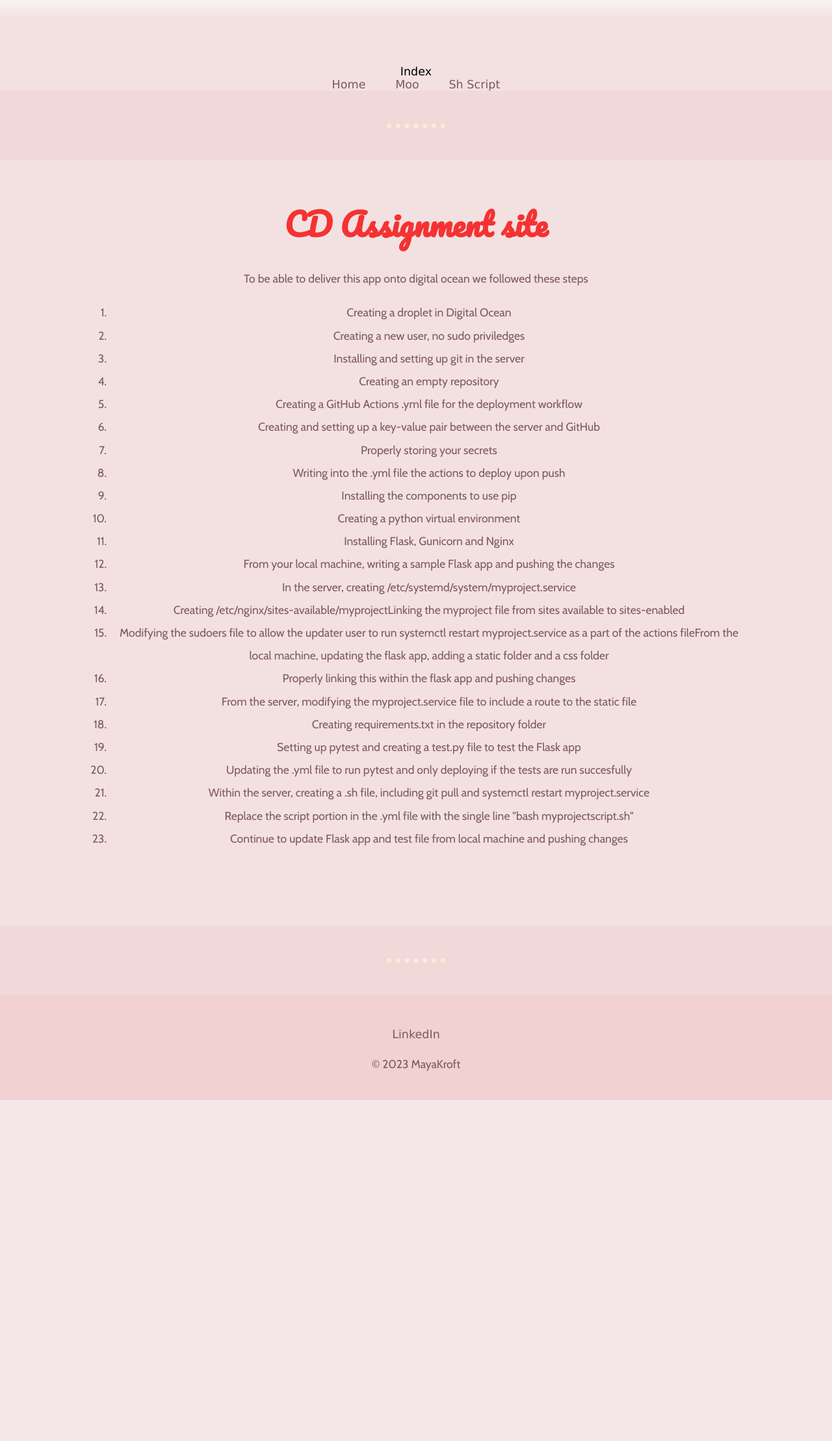
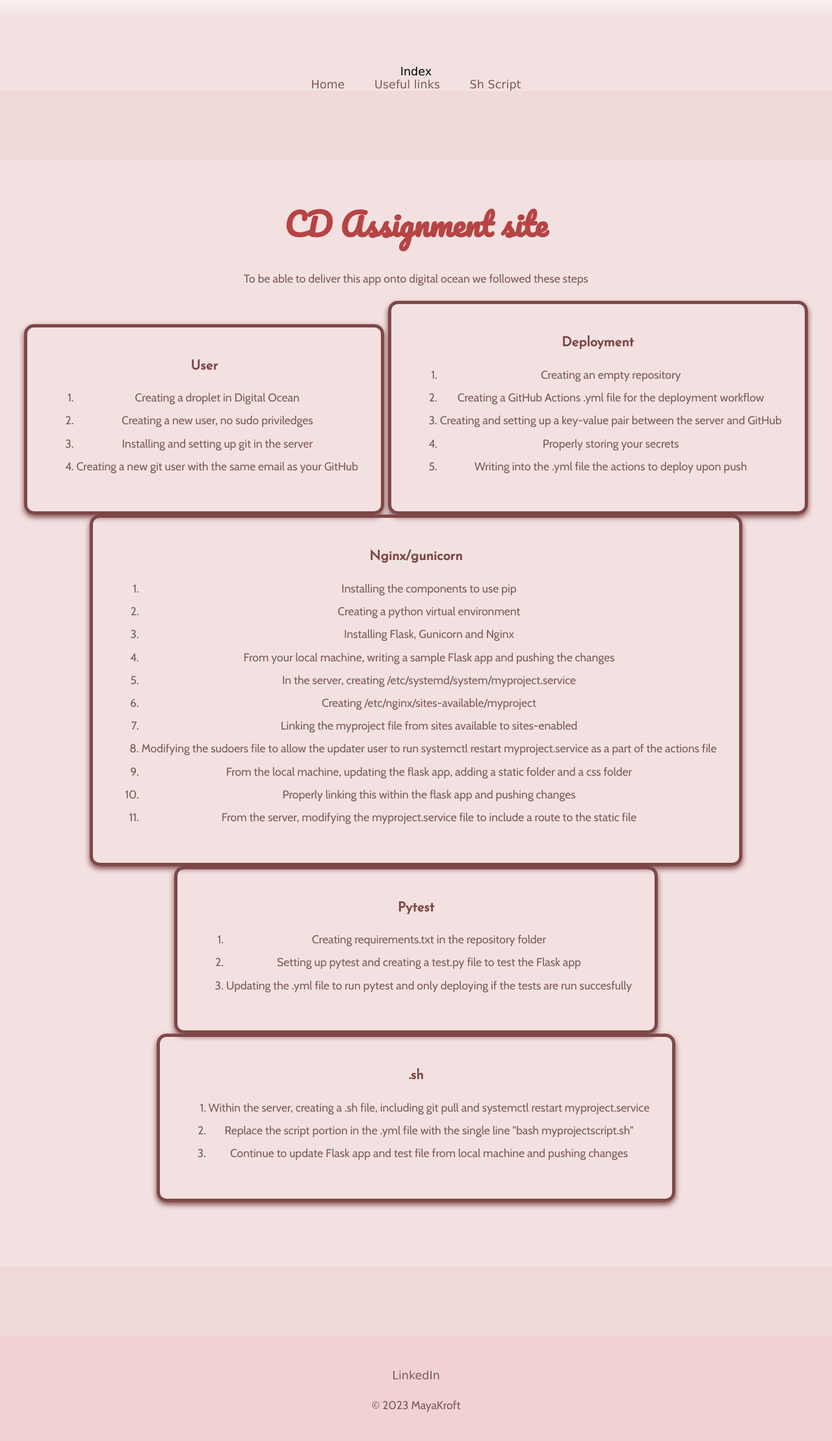
Before and after one commit to MayaKroft/CD, a Flask app: page / in a window 1280 px wide. Shown: the whole page at 65% size. Before the commit the page ends 1693 px from the top, so only its background shows below. Run offline with Flask 2, Linux system fonts and the light colour scheme.

Commit message:
update css and contents

```diff
--- /dev/null
+++ b/cd_steps.py
@@ -0,0 +1,31 @@
+def step_list():
+   steps = [
+                ('User',['Creating a droplet in Digital Ocean',
+                  'Creating a new user, no sudo priviledges',
+                  'Installing and setting up git in the server',
+                  'Creating a new git user with the same email as your GitHub']),
+                ('Deployment',['Creating an empty repository',
+                  'Creating a GitHub Actions .yml file for the deployment workflow',
+                  'Creating and setting up a key-value pair between the server and GitHub',
+                  'Properly storing your secrets',
+                  'Writing into the .yml file the actions to deploy upon push',
+                  ]),
+                ('Nginx/gunicorn',['Installing the components to use pip',
+                  'Creating a python virtual environment',
+                  'Installing Flask, Gunicorn and Nginx',
+                  'From your local machine, writing a sample Flask app and pushing the changes',
+                  'In the server, creating /etc/systemd/system/myproject.service',
+                  'Creating /etc/nginx/sites-available/myproject',
+                  'Linking the myproject file from sites available to sites-enabled',
+                  'Modifying the sudoers file to allow the updater user to run systemctl restart myproject.service as a part of the actions file',
+                  'From the local machine, updating the flask app, adding a static folder and a css folder',
+                  'Properly linking this within the flask app and pushing changes',
+                  'From the server, modifying the myproject.service file to include a route to the static file']),
+                ('Pytest',['Creating requirements.txt in the repository folder',
+                  'Setting up pytest and creating a test.py file to test the Flask app',
+                  'Updating the .yml file to run pytest and only deploying if the tests are run succesfully']),
+                ('.sh',[ 'Within the server, creating a .sh file, including git    pull and systemctl restart myproject.service',
+                  'Replace the script portion in the .yml file with the single line "bash myprojectscript.sh"',
+                  'Continue to update Flask app and test file from local machine and pushing changes'])
+            ]
+   return steps
--- a/main.py
+++ b/main.py
@@ -1,5 +1,6 @@
 #Necessary flask import
 from flask import Flask, render_template, redirect, url_for
+from cd_steps import step_list
 
 #create F app
 app = Flask(__name__)
@@ -8,43 +9,20 @@ app.static_folder = 'static'
 @app.route("/")
 def index():
     text= {'h1' : 'CD Assignment site' ,
-           'p': 'To be able to deliver this app onto digital ocean we followed these steps',
-           'l' : ['Creating a droplet in Digital Ocean',
-                  'Creating a new user, no sudo priviledges',
-                  'Installing and setting up git in the server',
-                  'Creating an empty repository',
-                  'Creating a GitHub Actions .yml file for the deployment workflow',
-                  'Creating and setting up a key-value pair between the server and GitHub',
-                  'Properly storing your secrets',
-                  'Writing into the .yml file the actions to deploy upon push',
-                  'Installing the components to use pip',
-                  'Creating a python virtual environment',
-                  'Installing Flask, Gunicorn and Nginx',
-                  'From your local machine, writing a sample Flask app and pushing the changes',
-                  'In the server, creating /etc/systemd/system/myproject.service',
-                  'Creating /etc/nginx/sites-available/myproject'
-                  'Linking the myproject file from sites available to sites-enabled',
-                  'Modifying the sudoers file to allow the updater user to run systemctl restart myproject.service as a part of the actions file'
-                  'From the local machine, updating the flask app, adding a static folder and a css folder',
-                  'Properly linking this within the flask app and pushing changes',
-                  'From the server, modifying the myproject.service file to include a route to the static file',
-                  'Creating requirements.txt in the repository folder',
-                  'Setting up pytest and creating a test.py file to test the Flask app',
-                  'Updating the .yml file to run pytest and only deploying if the tests are run succesfully',
-                  'Within the server, creating a .sh file, including git pull and systemctl restart myproject.service',
-                  'Replace the script portion in the .yml file with the single line "bash myprojectscript.sh"',
-                  'Continue to update Flask app and test file from local machine and pushing changes']
-          }
-    return render_template('base.html', title = 'Index', data = text )
+           'p': 'To be able to deliver this app onto digital ocean we followed these steps', }
+    steps = step_list()
+
+    return render_template('base.html', title = 'Index', data = text, steps = steps )
 
 @app.route("/home")
 def home():
     return redirect(url_for("index"))
 
-@app.route("/cow")
-def cow():
-    text= {'h1' : 'MOoooOo' , 'p' : 'MooOOoo'}
-    return render_template('base.html', title = 'Moo', data = text )
+@app.route("/links")
+def links():
+    text= {'h1' : 'These are the tutorials I followed' , 'note': 'some information was not in the tutorials, if you struggle, click on the notest button to go to clarifications about the tutorial content and what I did differently, or to get information that i got from my teachers', 'p' : 'Useful links',
+           '':[]}
+    return render_template('base.html', title = 'Useful links', data = text )
 
 @app.route("/sh")
 def sh():
--- a/static/css/style.css
+++ b/static/css/style.css
@@ -12,7 +12,7 @@ body {
 h1 {
   margin: 0 auto 0 auto;
   font-family: 'Pacifico', cursive;
-  color: #f53232;
+  color: #b64444;
   font-size: 3rem;
   line-height: 2;
   position: relative;
@@ -30,6 +30,7 @@ h2 {
 h3 {
   font-family: 'Josefin Sans', sans-serif;
   color: #7f4848;
+  margin-top: 15px;
 }
 
 hr {
@@ -39,7 +40,7 @@ hr {
 
 hr {
   border-style: dotted none none none;
-  border-color: #ffe9d6;
+  border-color: #f1d9d9;
   border-width: 7px;
   width: 7%;
 }
@@ -86,13 +87,6 @@ form {
   padding-bottom: 20px;
 }
 
-.png {
-  width: 30%;
-  border-radius: 100%;
-  float: left;
-  margin-right: 30px;
-}
-
 .btn {
   background: #FAF2F2;
   background-image: -webkit-linear-gradient(top, #FAF2F2, #F1D1D1);
@@ -130,11 +124,6 @@ form {
   text-decoration: none;
 }
 
-.longlist {
-  margin: 0 auto 0 auto;
-  width: 80%;
-}
-
 .middle {
   background-color: #f3e1e1;
   margin: 0 auto 0 auto;
@@ -142,6 +131,21 @@ form {
   padding-bottom: 100px;
 }
 
+.longlist{
+  box-sizing: content-box;
+}
+
+.section {
+  display: inline-block;
+  border: solid #7f4848 5px;
+  border-radius: 15px;
+  padding: 35px;
+  /* Add shadows to create the "card" effect */
+  box-shadow: 0 4px 8px 0 #7f4848;
+}
+
+
+
 .top {
   background-color: #faf2f2;
   background-image: linear-gradient(180deg, #faf2f2, #f3e1e1, #f3e1e1, #f3e1e1, #f3e1e1, #f3e1e1);
--- a/templates/base.html
+++ b/templates/base.html
@@ -15,7 +15,7 @@
       {% endblock %}
       <nav>
         <a href="{{ url_for('index') }}">Home</a>
-        <a href="{{ url_for('cow') }}">Moo</a>
+        <a href="{{ url_for('links') }}">Useful links</a>
         <a href="{{ url_for('sh') }}">Sh Script</a>
       </nav>
     </header>
@@ -24,12 +24,20 @@
       {% block content %}
       <h1> {{ data.h1 }} </h1>
       <p> {{ data.p }} </p>
-      <div  class = 'longlist'>
-        <ol>
-          {% for l in data.l %}
-          <li>{{ l }}</li>
-          {% endfor %}
-        </ol>
+      <div class="longlist">
+
+        {% for list in steps %}
+         <div class="section">
+              <h3>{{list[0]}}</h3>
+              <ol>
+                {% for item in list[1] %}
+                  <li>
+                  {{item}}
+                  </li>
+                {% endfor %}
+              </ol>
+          </div>
+        {% endfor %}
       </div>
 
       {% endblock %}
--- a/test_main.py
+++ b/test_main.py
@@ -21,10 +21,10 @@ def test_index(client):
     assert b"<title>Index</title>" in response.data
 
 
-def test_cow(client):
-    response = client.get("/cow")
+def test_links(client):
+    response = client.get("/links")
     assert response.status_code == 200
-    assert b"<title>Moo</title>" in response.data
+    assert b"<title>Useful links</title>" in response.data
 
 def test_sh(client):
     response = client.get("/sh")
```
Also changed, not shown: readme.md.
